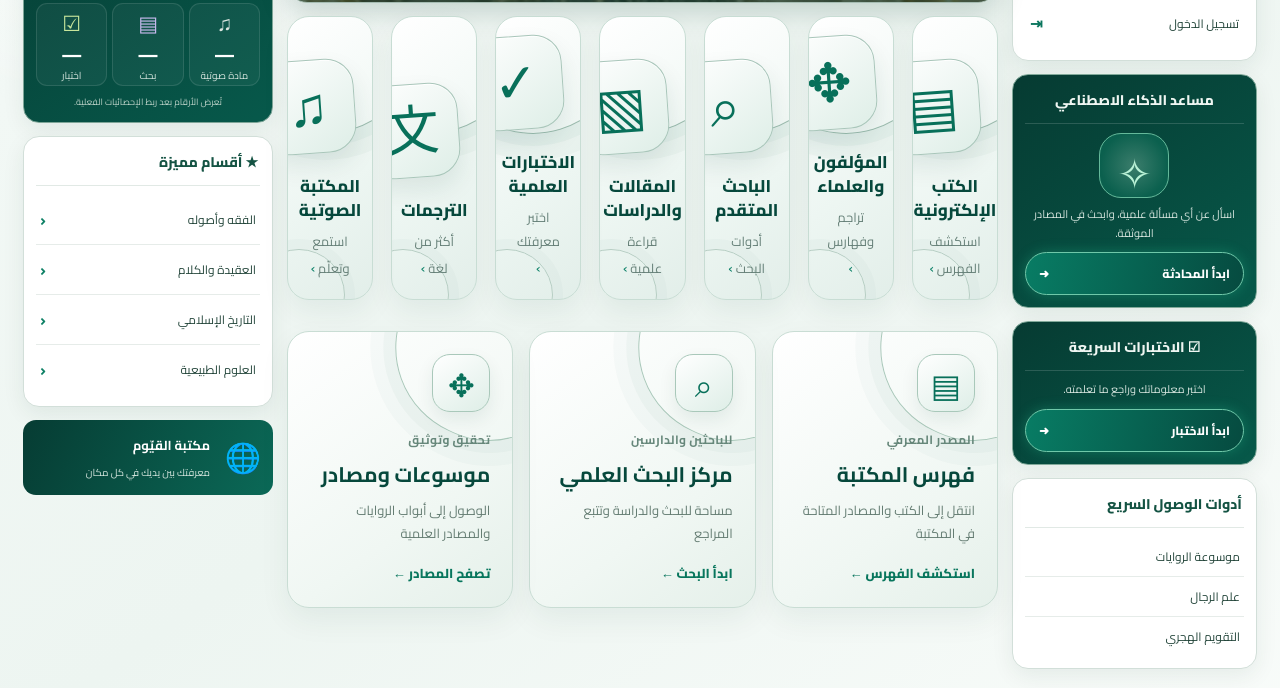
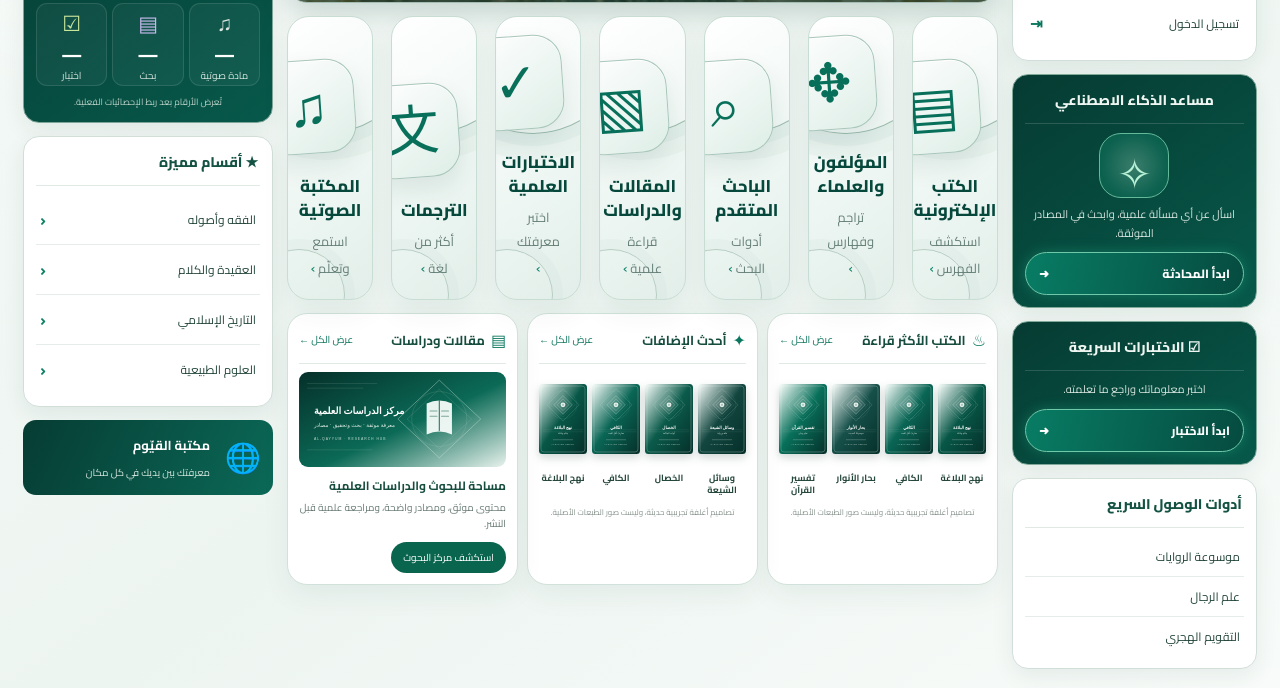
Before and after one commit to KararBoazar313/Al-Qayyum-Islamic-Library., a plain HTML site: page index.html in a window 1280 px wide. Shown: the part 540-1228 px from the top of the page. Drawn offline with Linux system fonts and the light colour scheme.

Commit message:
Restore homepage panels with emerald 2030 artwork

```diff
--- a/index.html
+++ b/index.html
@@ -48,10 +48,10 @@
     <section class="home-category-grid" aria-label="أقسام المكتبة الرئيسية">
       <a class="category-card category-art books-art" href="#library"><span class="category-visual" aria-hidden="true">▤</span><b>الكتب الإلكترونية</b><span>استكشف الفهرس <i>›</i></span></a><a class="category-card category-art authors-art" href="#authors"><span class="category-visual" aria-hidden="true">✥</span><b>المؤلفون والعلماء</b><span>تراجم وفهارس <i>›</i></span></a><a class="category-card category-art research-art" href="#study"><span class="category-visual" aria-hidden="true">⌕</span><b>الباحث المتقدم</b><span>أدوات البحث <i>›</i></span></a><a class="category-card category-art articles-art" href="#articles"><span class="category-visual" aria-hidden="true">▧</span><b>المقالات والدراسات</b><span>قراءة علمية <i>›</i></span></a><a class="category-card category-art tests-art" href="#tests"><span class="category-visual" aria-hidden="true">✓</span><b>الاختبارات العلمية</b><span>اختبر معرفتك <i>›</i></span></a><a class="category-card category-art translations-art" href="#translations"><span class="category-visual" aria-hidden="true">文</span><b>الترجمات</b><span>أكثر من لغة <i>›</i></span></a><a class="category-card category-art audio-art" href="#audio"><span class="category-visual" aria-hidden="true">♫</span><b>المكتبة الصوتية</b><span>استمع وتعلّم <i>›</i></span></a>
     </section>
-    <section class="home-feature-hub" aria-label="استكشف المكتبة">
-      <a class="hub-feature hub-library" href="#library"><span class="hub-mark">▤</span><span class="hub-kicker">المصدر المعرفي</span><strong>فهرس المكتبة</strong><small>انتقل إلى الكتب والمصادر المتاحة في المكتبة</small><i>استكشف الفهرس ←</i></a>
-      <a class="hub-feature hub-research" href="#research"><span class="hub-mark">⌕</span><span class="hub-kicker">للباحثين والدارسين</span><strong>مركز البحث العلمي</strong><small>مساحة للبحث والدراسة وتتبع المراجع</small><i>ابدأ البحث ←</i></a>
-      <a class="hub-feature hub-sources" href="#hadith"><span class="hub-mark">✥</span><span class="hub-kicker">تحقيق وتوثيق</span><strong>موسوعات ومصادر</strong><small>الوصول إلى أبواب الروايات والمصادر العلمية</small><i>تصفح المصادر ←</i></a>
+    <section class="home-content-row">
+      <article class="content-panel books-panel"><div class="panel-heading"><div><span>♨</span><h2>الكتب الأكثر قراءة</h2></div><a href="#library">عرض الكل ←</a></div><div class="book-mini-grid"><a href="#reader"><img src="assets/book-nahj-2030.svg" alt="تصميم بصري لنهج البلاغة"><b>نهج البلاغة</b></a><a href="#reader"><img src="assets/book-kafi-2030.svg" alt="تصميم بصري للكافي"><b>الكافي</b></a><a href="#reader"><img src="assets/book-bihar-2030.svg" alt="تصميم بصري لبحار الأنوار"><b>بحار الأنوار</b></a><a href="#reader"><img src="assets/book-tafsir-2030.svg" alt="تصميم بصري لتفسير القرآن"><b>تفسير القرآن</b></a></div><small class="panel-note">تصاميم أغلفة تجريبية حديثة، وليست صور الطبعات الأصلية.</small></article>
+      <article class="content-panel books-panel"><div class="panel-heading"><div><span>✦</span><h2>أحدث الإضافات</h2></div><a href="#library">عرض الكل ←</a></div><div class="book-mini-grid"><a href="#reader"><img src="assets/book-wasail-2030.svg" alt="تصميم بصري لوسائل الشيعة"><b>وسائل الشيعة</b></a><a href="#reader"><img src="assets/book-khesal-2030.svg" alt="تصميم بصري للخصال"><b>الخصال</b></a><a href="#reader"><img src="assets/book-kafi-2030.svg" alt="تصميم بصري للكافي"><b>الكافي</b></a><a href="#reader"><img src="assets/book-nahj-2030.svg" alt="تصميم بصري لنهج البلاغة"><b>نهج البلاغة</b></a></div><small class="panel-note">تصاميم أغلفة تجريبية حديثة، وليست صور الطبعات الأصلية.</small></article>
+      <article class="content-panel article-panel"><div class="panel-heading"><div><span>▤</span><h2>مقالات ودراسات</h2></div><a href="#articles">عرض الكل ←</a></div><img src="assets/featured-panel-2030.svg" alt="تصميم بصري لمركز الدراسات العلمية" class="article-art"><h3>مساحة للبحوث والدراسات العلمية</h3><p>محتوى موثق، ومصادر واضحة، ومراجعة علمية قبل النشر.</p><a class="panel-action" href="#research">استكشف مركز البحوث</a></article>
     </section>
   </div>
   <aside class="home-right">
```
